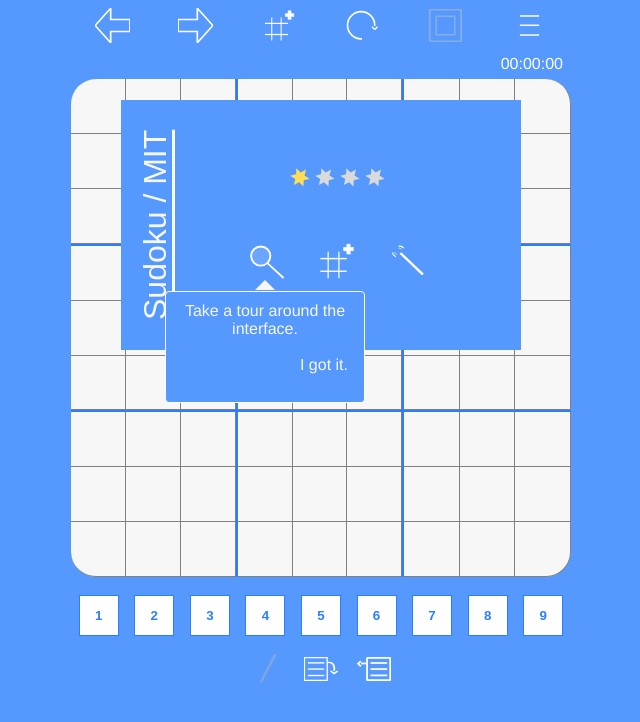
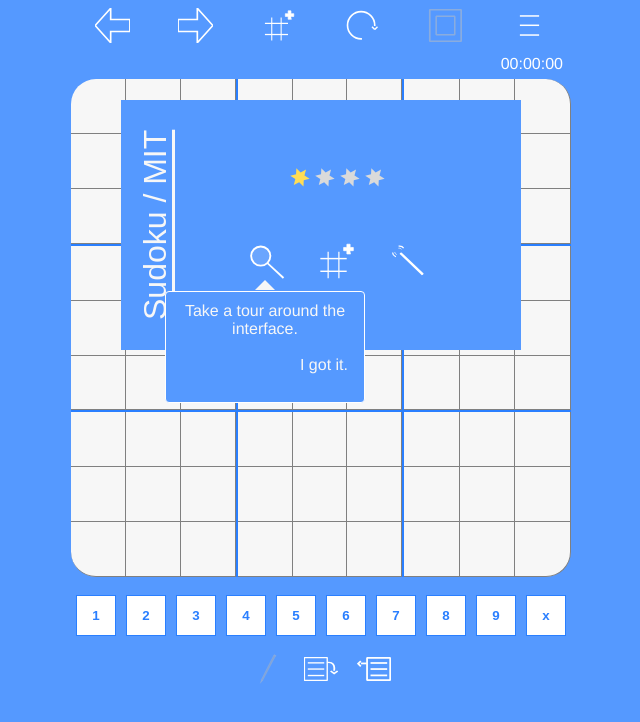
Before and after one commit to pieterD7/Sudoku-MIT, a Vue app: page / in a window 1280 px wide. Shown: the top 722 px of the page, without its empty margins (319-959 px from the left). Built offline with nearby package versions, Linux system fonts and the light colour scheme.

Commit message:
Added clear tile as a button on the screen

```diff
--- a/src/components/BoardComponent.vue
+++ b/src/components/BoardComponent.vue
@@ -355,6 +355,10 @@
       this.selectedTile = null
     },
 
+    unset(){
+      this.move( '' )
+    },
+
     /* Player actions */
     keyboardInput( value ){
       if( this.set.indexOf( value ) > -1 ){
@@ -585,6 +589,7 @@
           :move="move"
           :mode="mode"
           :change-set="changeSet"
+          :unset="unset"
         />
       </div>
     </div>
@@ -738,8 +743,8 @@
 }
 .buttons > div > div{
   float:left;
-  width:calc(100% / 9);
-  max-width: calc(100% / 9);
+  width:calc(100% / 10);
+  max-width: calc(100% / 10);
 }
 .board{
   margin: 0.5rem auto;
--- a/src/components/NumbersComponent.vue
+++ b/src/components/NumbersComponent.vue
@@ -11,6 +11,10 @@
         'set': {
           type: Array,
           default: new Array()
+        },
+        'unset':{
+          type: Function,
+          default: () => {}
         },
         'changeSet': {
           type: Function,
@@ -98,5 +102,8 @@
       :set="set"
       :change-set="changeSet"
     />
+    <button @click.stop="unset()">
+      x
+    </button>
   </div>
 </template>
```
